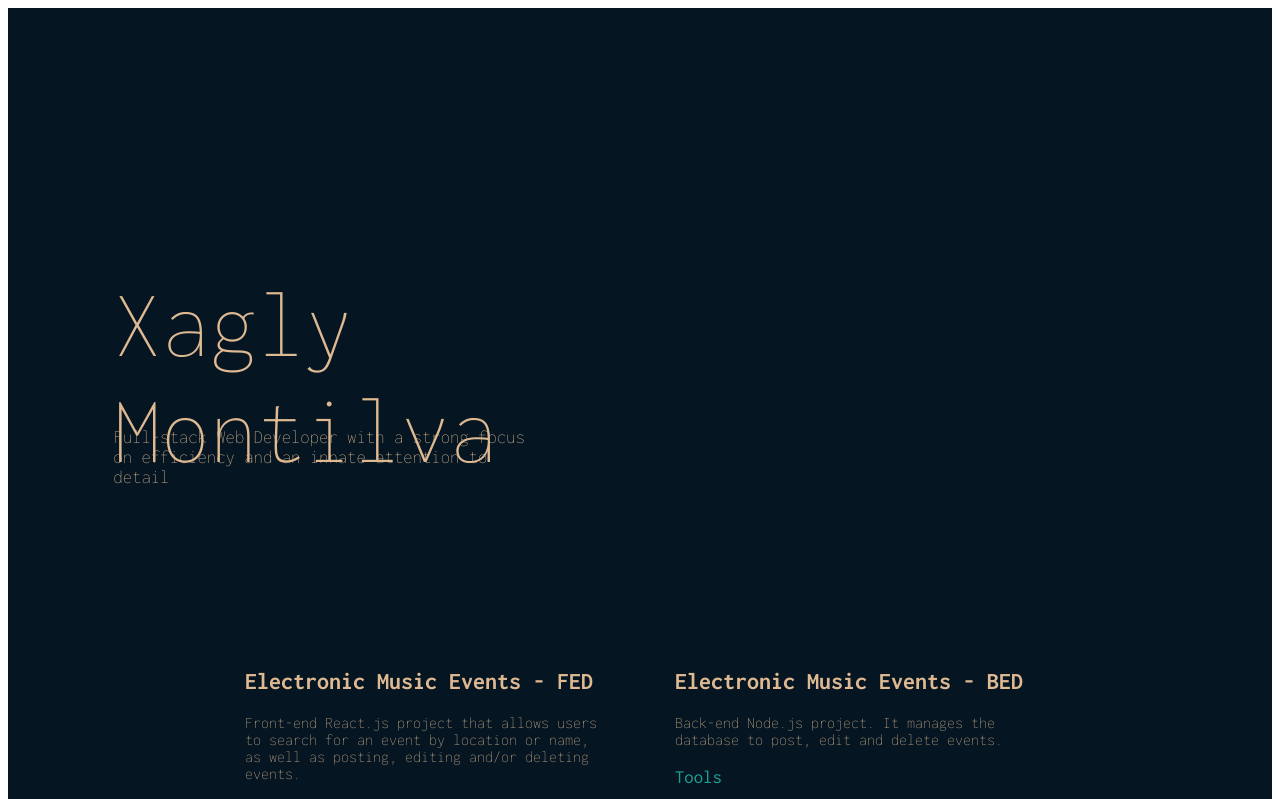
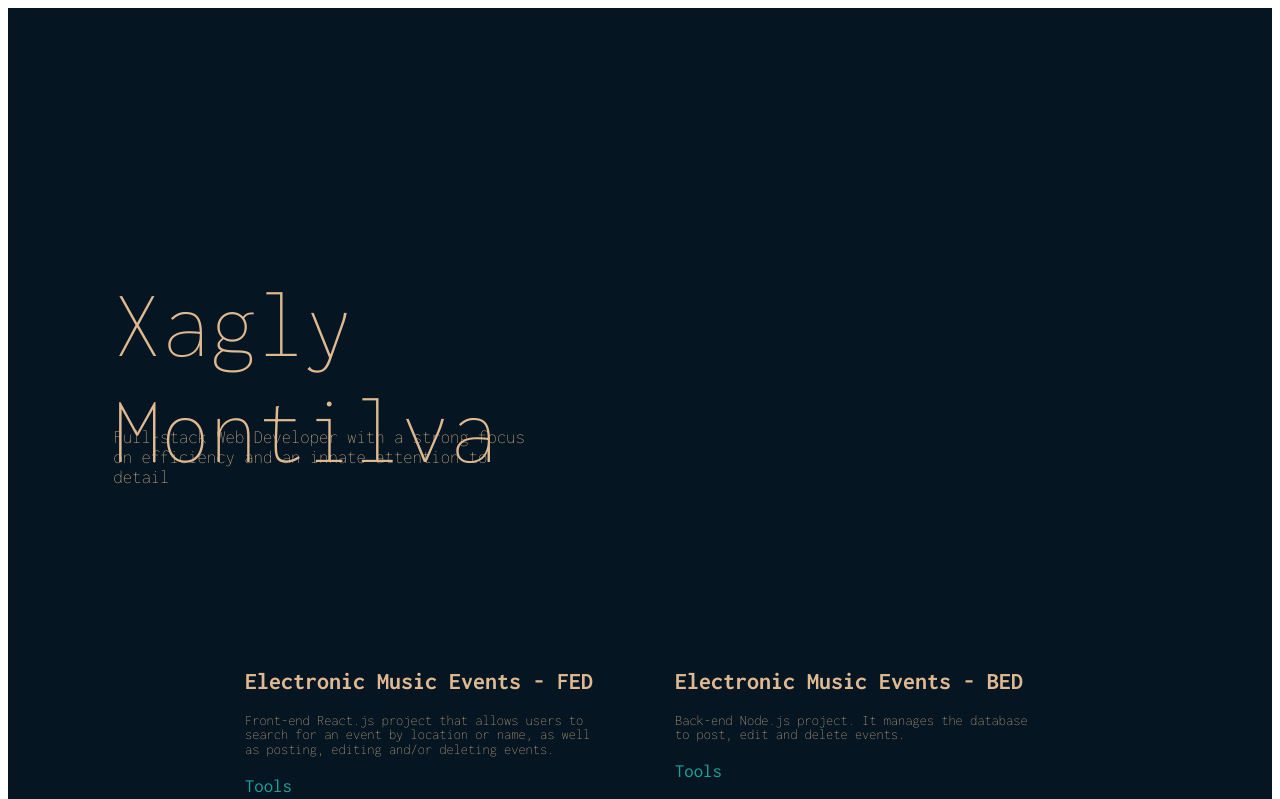
Before and after one commit to XML3/My_Web, a React (Vite) app in the folder My_Web/: page / in a window 1280 px wide. Shown: the top 799 px of the page. Built offline with nearby package versions, Linux system fonts and the light colour scheme; the HTML template or start-up script is replaced by a standard one.

Commit message:
added <p> styles

```diff
--- a/My_Web/src/index.css
+++ b/My_Web/src/index.css
@@ -22,6 +22,11 @@ h1 {
 h3,
 p {
   font-weight: 100;
+}
+
+p {
+  font-size: 0.9rem;
+  line-height: 1;
 }
 
 button {
```
